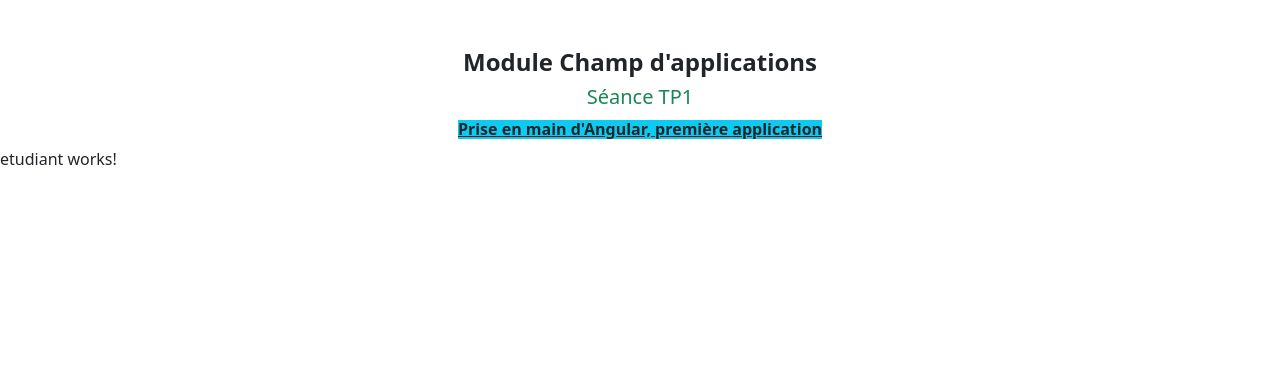
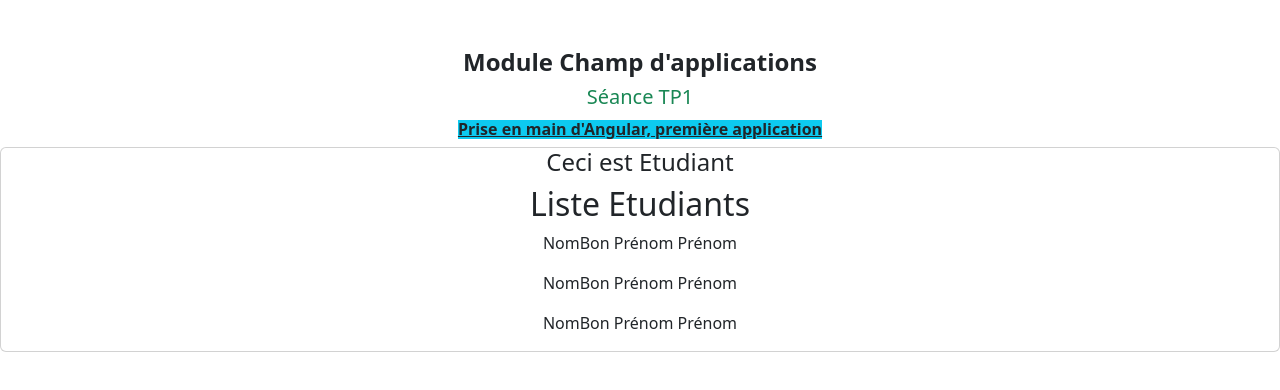
Before and after one commit to Pacoud/TP1_ANGULAR, an Angular app: page / in a window 1280 px wide. Shown: the top 390 px of the page. Built offline with nearby package versions, Linux system fonts and the light colour scheme.

Commit message:
Liste étudiants en gros bloc unique

```diff
--- a/angular.json
+++ b/angular.json
@@ -28,14 +28,10 @@
               "node_modules/bootstrap/dist/css/bootstrap.css",
               "src/styles.css"
             ],
-            "server": "src/main.server.ts",
-            "outputMode": "server",
             "security": {
               "allowedHosts": []
-            },
-            "ssr": {
-              "entry": "src/server.ts"
             }
+
           },
           "configurations": {
             "production": {
--- a/src/app/etudiant/etudiant.html
+++ b/src/app/etudiant/etudiant.html
@@ -1 +1,17 @@
-<p>etudiant works!</p>
+<li class="card card-small text-center">
+    <h4> Ceci est Etudiant</h4>
+
+    <div class="card-container">
+        <div class="row">
+            <div class="col-12">
+                <h2>Liste Etudiants</h2>
+
+               <p> Nom{{nomEtu}} Prénom {{prenomEtu}}</p>
+               <p> Nom{{nomEtu}} Prénom {{prenomEtu}}</p>
+               <p> Nom{{nomEtu}} Prénom {{prenomEtu}}</p>
+
+
+            </div>
+        </div>
+</div>
+</li>
--- a/src/app/etudiant/etudiant.ts
+++ b/src/app/etudiant/etudiant.ts
@@ -6,4 +6,7 @@ import { Component } from '@angular/core';
   templateUrl: './etudiant.html',
   styleUrl: './etudiant.css',
 })
-export class Etudiant {}
+export class Etudiant {
+  nomEtu: string = "Bon"
+  prenomEtu: string = "Prénom"
+}
--- a/src/styles.css
+++ b/src/styles.css
@@ -1,4 +1,3 @@
 /* You can add global styles to this file, and also import other style files */
 
 /*@import 'tailwindcss';*/
-@import "bootstrap/dist/css/bootstrap.min.css";
```
